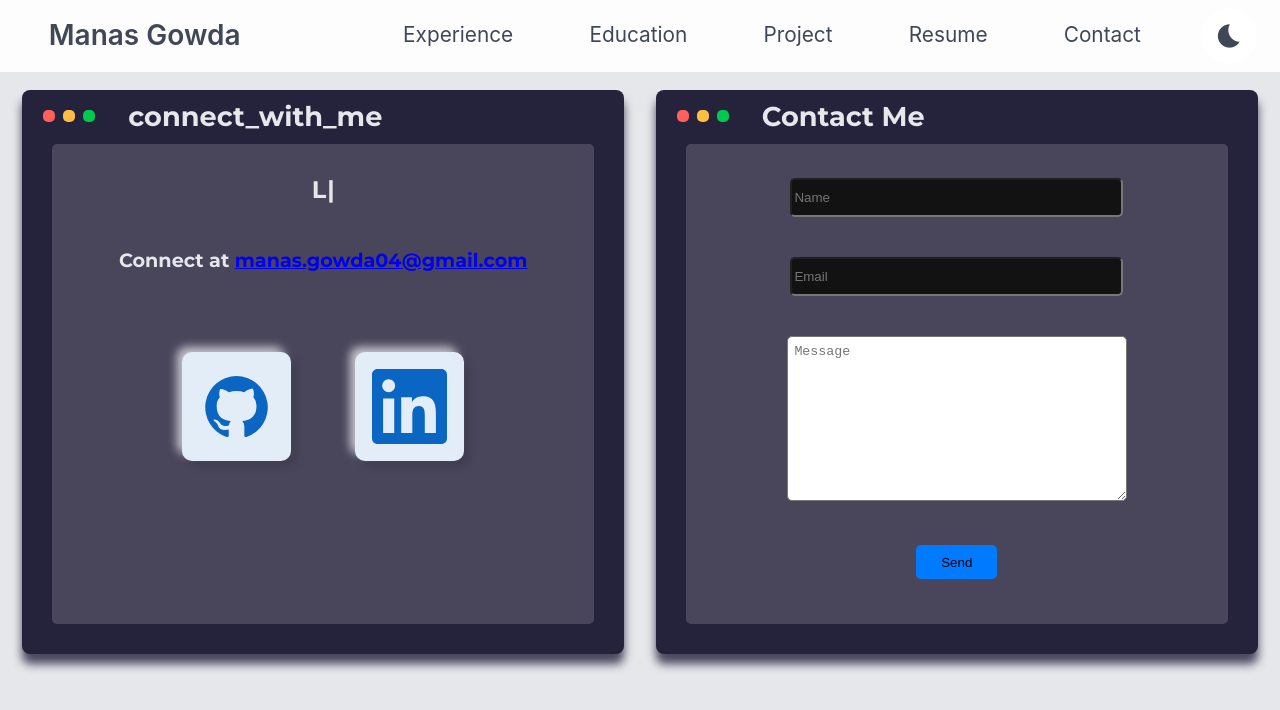
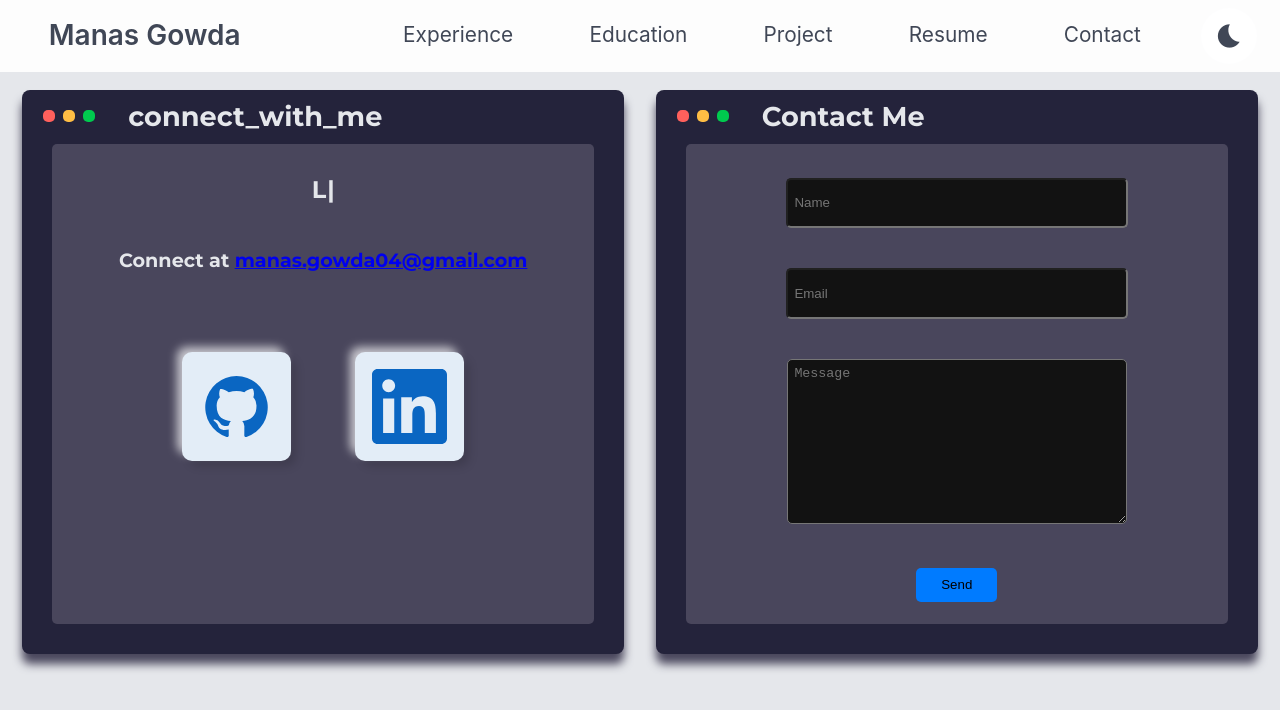
Before and after one commit to manas-1404/website-project, a React (Create React App) app: page /contact-me in a window 1280 px wide. Shown: the top 710 px of the page. Built offline with nearby package versions, Linux system fonts and the light colour scheme; a web font is replaced by a local one.

Commit message:
Fixed contact-me form and changed Dark mode color

```diff
--- a/src/contact-me.js
+++ b/src/contact-me.js
@@ -149,6 +149,7 @@ function ContactMe() {
                                         name="name"
                                         placeholder='Name'
                                         id="name_input"
+                                        className='form-input'
                                         value={formData.name}
                                         onChange={handleChange}
                                         required
@@ -159,6 +160,7 @@ function ContactMe() {
                                         type="email"
                                         name="email"
                                         placeholder='Email'
+                                        className='form-input'
                                         value={formData.email}
                                         onChange={handleChange}
                                         required
--- a/src/styling/contact-me.css
+++ b/src/styling/contact-me.css
@@ -232,11 +232,6 @@ margin: 3em;
   background-color: #0056b3;
 }
 
-/* .form-field {
-  margin: 1.5em;
-  margin-top: 0em;
-} */
-
 
 .form-field input{
   background-color: #121212;
@@ -250,6 +245,15 @@ margin: 3em;
   margin-top: 2.5em;
 }
 
+.form-input{
+  padding: 0.5em;
+  border-radius: 3px;
+  color: whitesmoke;
+  transition: font-size 0.3s ease;
+
+}
+
+
 .form-field textarea{
   width: 60%;
   margin: 1.5em;
@@ -258,11 +262,12 @@ margin: 3em;
 
 .message-field {
   height: auto;
-  resize: vertical; /* Allow vertical resizing, but keep the width consistent */
+  resize: vertical;
   width: 59%;
   /* height: 4em; */
   padding: 0.5em;
   border-radius: 5px;
+  background-color: #121212;
 }
 
 #send-button{
--- a/src/styling/dark-mode.css
+++ b/src/styling/dark-mode.css
@@ -1,14 +1,12 @@
 html.dark-mode {
-    background-color: rgba(35, 39, 47, 0.9);
+    background-color: #121212;
+    /* background-color: #0A0A0A; */
+    /* background-color: rgba(35, 39, 47, 0.9); */
 }
-
-/* first-page dark-mode setting*/
-/* .First-Page.dark-mode{
-    background-color: rgba(35, 39, 47, 0.9);
-} */
 
 .IamManas.dark-mode{
     background-color: rgba(22, 24, 29, 0.9);
+    /* background-color: rgba(22, 24, 29, 0.9); */
 }
 
 .IamManas.dark-mode h1{
@@ -18,15 +16,19 @@ html.dark-mode {
 
 /* nav bar dark-mode setting */
 .Nav-Bar.dark-mode{
-    background-color: rgba(35, 39, 47, 0.9);
+    background-color: #000000;
+    /* background-color: rgba(35, 39, 47, 0.9); */
 }
 
 .Nav-Bar a.dark-mode{
-    color: #e5e7eb;
+    color: #F5F5F5;
+    /* color: #e5e7eb; */
 }
 
 .Nav-Bar a:hover.dark-mode{
-    background-color: rgba(246,247,249,.05);
+    /* background-color: #BB86FC; */
+    background-color: #FF6F61;
+    /* background-color: rgba(246,247,249,.05); */
 }
 
 .Resume.dark-mode{
```
